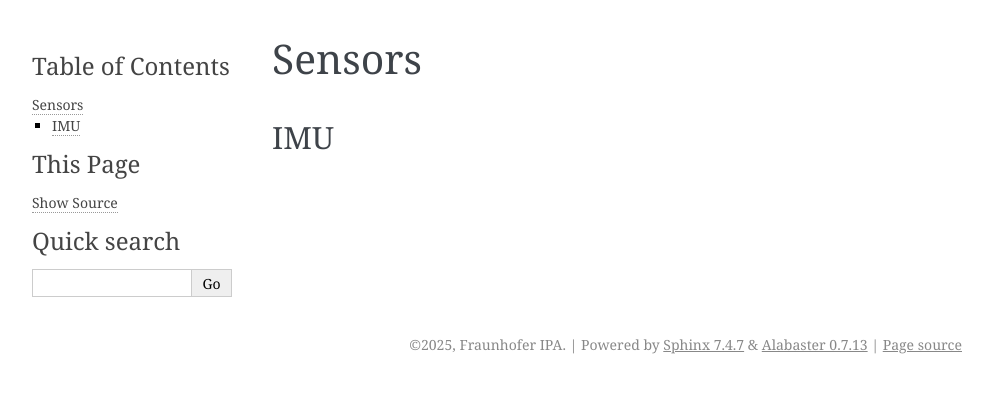
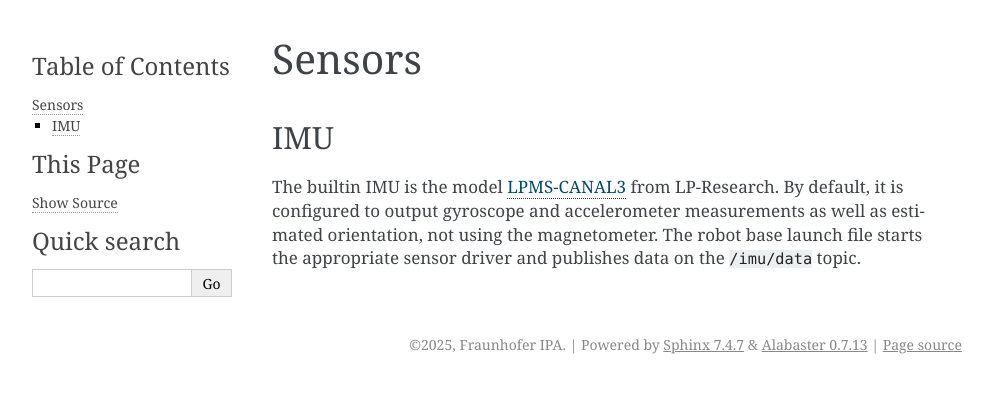
Before and after one commit to ipa320/curt_mini, a Sphinx documentation site: the page built from curt_mini/doc/sensors.rst, in a window 1280 px wide. Shown: the top 393 px of the page, without its empty margins (148-1141 px from the left). Built offline with Sphinx 7.4.7, drawn with Linux system fonts in a browser that asks for light colours.

Commit message:
add imu docs

```diff
--- a/curt_mini/doc/sensors.rst
+++ b/curt_mini/doc/sensors.rst
@@ -4,3 +4,9 @@ Sensors
 
 IMU
 ***
+
+The builtin IMU is the model `LPMS-CANAL3`_ from LP-Research.
+By default, it is configured to output gyroscope and accelerometer measurements as well as estimated orientation, not using the magnetometer.
+The robot base launch file starts the appropriate sensor driver and publishes data on the :code:`/imu/data` topic.
+
+.. _`LPMS-CANAL3`: https://www.lp-research.com/products/inertial-measurement-units-imu/lpms-al3-9-axis-imu-sensor/
```
